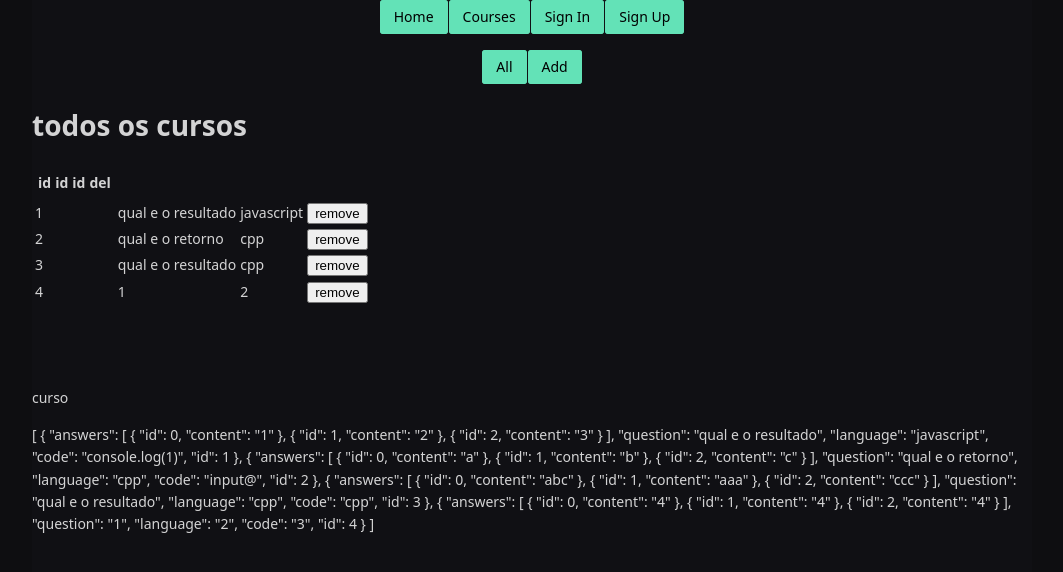
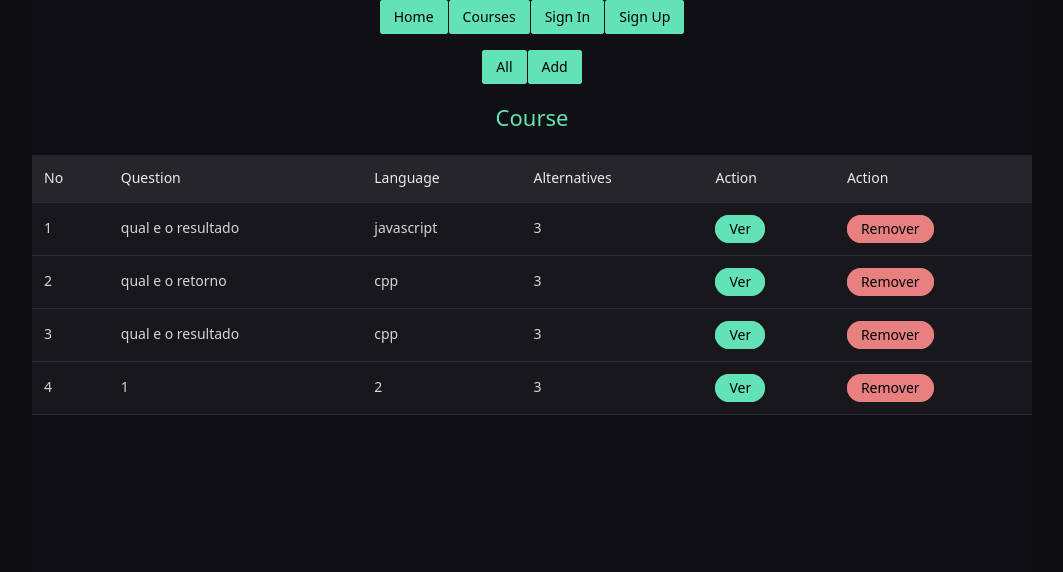
Before and after one commit to eduardo239/r10s-backend, a Vue app: page /admin/all in a window 1280 px wide. Shown: the top 572 px of the page, without its empty margins (108-1171 px from the left). Built offline with nearby package versions, Linux system fonts and the light colour scheme; no server answers; data requests are answered from the project's data file.

Commit message:
criado view que lista os cursos

```diff
--- a/src/views/Admin/AddCourse.vue
+++ b/src/views/Admin/AddCourse.vue
@@ -51,7 +51,11 @@
               />
             </n-form-item-gi>
 
-            <n-form-item-gi>
+            <n-form-item-gi
+              :span="12"
+              label="Insert the answer here"
+              path="Answers"
+            >
               <n-dynamic-input
                 v-model:value="model.answers"
                 placeholder="Please type here"
@@ -83,7 +87,6 @@
           </n-grid>
         </n-form>
       </n-space>
-      {{ model }}
     </n-gi>
     <!--  -->
     <n-gi>
@@ -95,9 +98,9 @@
       <div style="overflow: auto">
         <n-space>
           <n-code
-            style="font-size: 0.75rem; font-family: 'IBM Plex Mono', monospace"
+            style="font-size: 0.75rem; font-family: `IBM Plex Mono, monospace`"
             :code="model.code"
-            language="javascript"
+            :language="null"
           />
         </n-space>
       </div>
--- a/src/views/Admin/AllCourses.vue
+++ b/src/views/Admin/AllCourses.vue
@@ -1,46 +1,107 @@
 <template>
-  <div>
-    <h1>todos os cursos</h1>
-
-    <table v-if='!!course.courses'>
-      <th>
-        <td>id</td>
-        <td>id</td>
-        <td>id</td>
-        <td>del</td>
-      </th>
-      <tr v-for='course in course.courses' :key='course.id'>
-        <td>{{course.id}}</td>
-        <td>{{course.question}}</td>
-        <td>{{course.language}}</td>
-        <td><button @click='()=>remove(course.id)'>remove</button></td>
-      </tr>
-    </table>
-
-    <br />
-    <br />
-    <br />
-    <p>curso</p>
-    {{ course.courses }}
-  </div>
+  <n-grid x-gap="12" cols="1">
+    <n-gi>
+      <n-space justify="center">
+        <n-h2 align-text type="success" style="padding: 1rem 1rem 0">
+          <n-text type="success">Course</n-text>
+        </n-h2>
+      </n-space>
+      <n-data-table
+        :columns="columns"
+        :data="course.courses"
+        :pagination="pagination"
+        :bordered="false"
+      />
+    </n-gi>
+  </n-grid>
 </template>
 
 <script>
+import { defineComponent, h, ref } from 'vue';
+import { mapActions } from 'pinia';
 import { useCourseStore } from '@/stores/course';
-import { mapActions } from 'pinia';
-import { ref } from 'vue';
+import { NDataTable, NGrid, NGi, NSpace, NH2, NText, NButton } from 'naive-ui';
+import { useRouter } from 'vue-router';
 
-export default {
+const createColumns = ({ play }) => {
+  return [
+    {
+      title: 'No',
+      key: 'id',
+    },
+    {
+      title: 'Question',
+      key: 'question',
+    },
+    {
+      title: 'Language',
+      key: 'language',
+    },
+    {
+      title: 'Alternatives',
+      key: 'answers.length',
+    },
+    {
+      title: 'Action',
+      key: 'actions',
+      render(row) {
+        return h(
+          NButton,
+          {
+            strong: true,
+            round: true,
+            type: 'success',
+            size: 'small',
+            onClick: () => play(row),
+          },
+          { default: () => 'Ver' }
+        );
+      },
+    },
+    {
+      title: 'Action',
+      key: 'actions',
+      render(row) {
+        return h(
+          NButton,
+          {
+            strong: true,
+            tertiary: false,
+            type: 'error',
+            round: true,
+            size: 'small',
+            onClick: () => play(row),
+          },
+          { default: () => 'Remover' }
+        );
+      },
+    },
+  ];
+};
+
+export default defineComponent({
+  components: { NDataTable, NGrid, NGi, NSpace, NH2, NText },
   setup() {
     const formRef = ref({ answers: [] });
     const answerRef = ref(null);
     const course = useCourseStore();
+    const router = useRouter();
 
-    return { formRef, answerRef, course };
+    return {
+      formRef,
+      answerRef,
+      course,
+      columns: createColumns({
+        play(row) {
+          router.push(`/course/${row.id}`);
+        },
+      }),
+      pagination: false,
+    };
   },
   methods: {
     ...mapActions(useCourseStore, ['remove']),
   },
   computed: {},
-};
+});
 </script>
```
